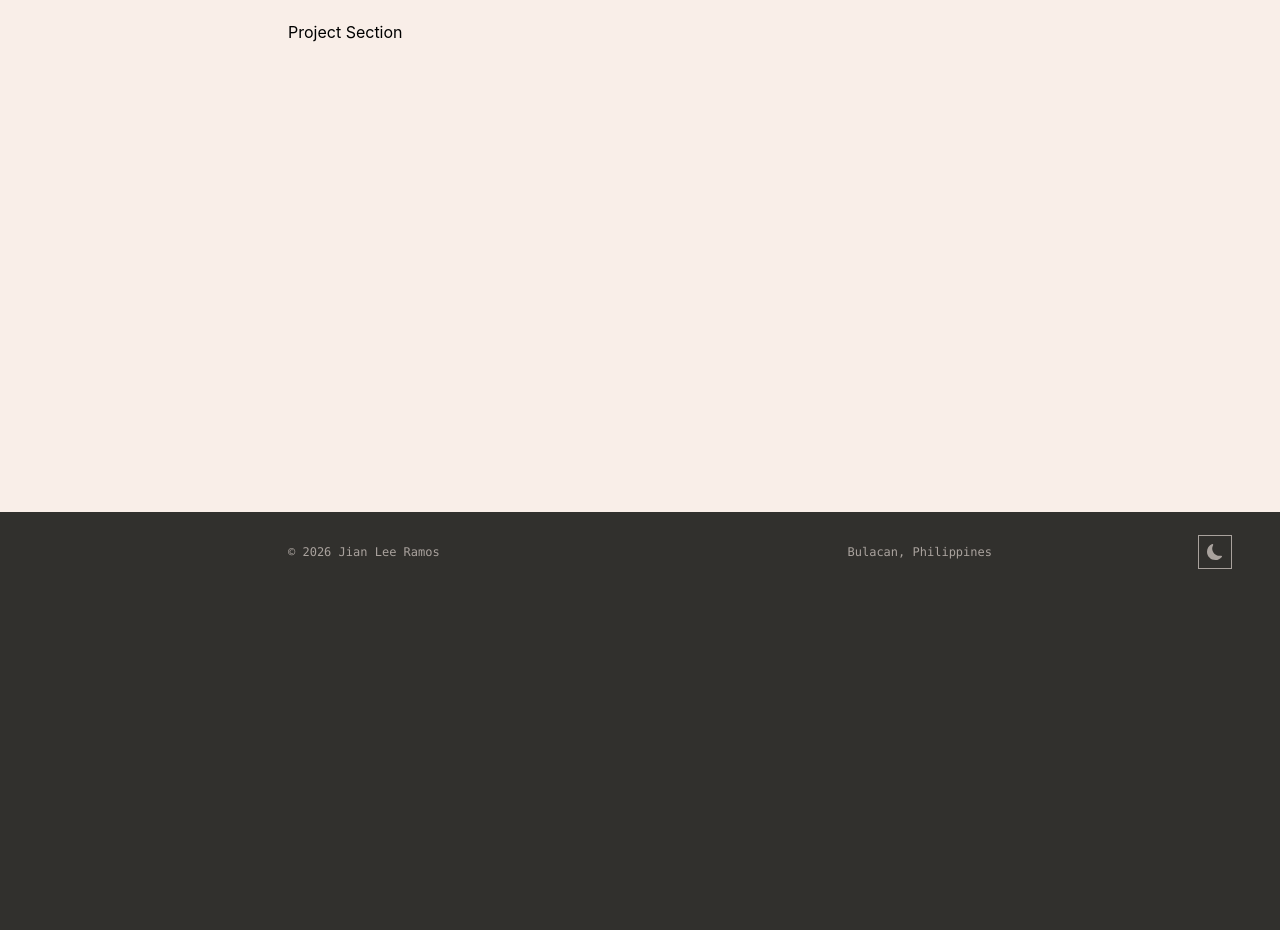
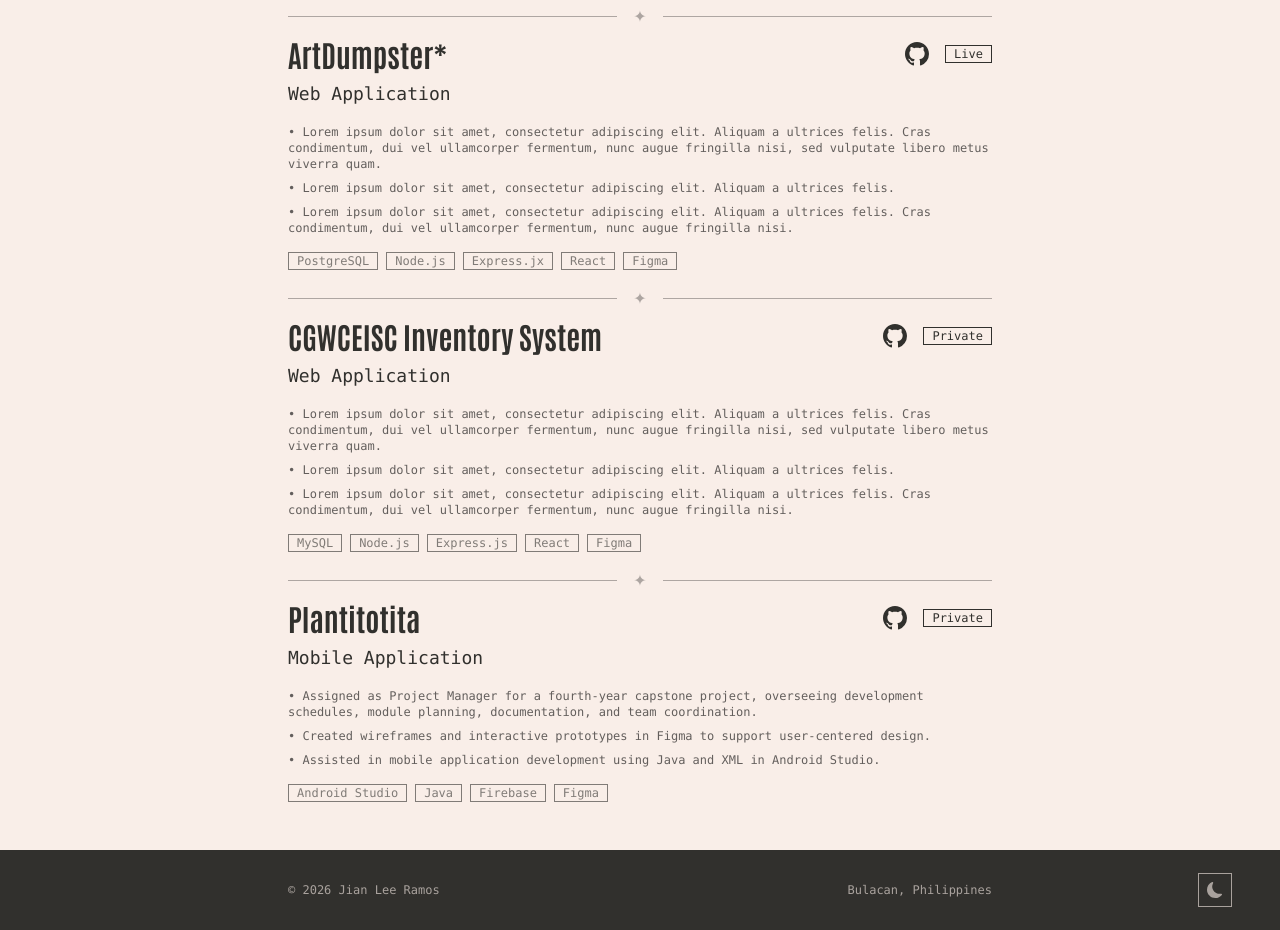
Before and after one commit to JaeYangLee/jian-lee-ramos, a React (Vite) app: page / in a window 1280 px wide. Shown: the part 1380-2310 px from the top of the page. Before the commit the page ends 1972 px from the top, so only its background shows below. Built offline with nearby package versions, Linux system fonts and the light colour scheme.

Commit message:
feat: enhance styling and layout across multiple components for improved dark mode support

```diff
--- a/src/components/Artworks.jsx
+++ b/src/components/Artworks.jsx
@@ -20,9 +20,9 @@ function Projects() {
           <hr className="w-full opacity-30" />
         </div>
 
-        <div className="w-full px-4 py-2 columns-2 md:columns-3 sm:columns-2 lg:columns-3 xl:columns-4 xl:gap-8 md:px-24 md:py-4 lg:px-36 lg:py-8 xl:px-72 xl:py-12">
+        <div className="w-full px-4 py-2 columns-2 md:columns-3 sm:columns-2 lg:columns-2 xl:columns-2 xl:gap-8 md:px-24 md:py-4 lg:px-36 lg:py-8 xl:px-72 xl:py-12">
           <img
-            className="object-cover py-2 size-80"
+            className="py-2 "
             src="src/assets/Artworks/480246677_914541654176119_2352783793277039663_n.jpg"
             alt="artwork-1"
           />
--- a/src/components/Education.jsx
+++ b/src/components/Education.jsx
@@ -30,10 +30,10 @@ function Projects() {
               <hr className="w-full opacity-30" />
             </div>
 
-            <h1 className="flex text-xl font-bold text-center md:hidden font-antonio text-[#31302D] dark:text-[#F9EEE8]">
+            <h1 className="flex text-xl font-bold text-center md:hidden font-antonio text-[#31302D] dark:text-[#C6BF8B]">
               B.S. Major in Computer Science
             </h1>
-            <h1 className="hidden text-lg font-bold md:text-xl lg:text-2xl xl:text-3xl md:flex font-antonio text-[#31302D] dark:text-[#F9EEE8]">
+            <h1 className="hidden text-lg font-bold md:text-xl lg:text-2xl xl:text-3xl md:flex font-antonio text-[#31302D] dark:text-[#C6BF8B]">
               B.S. Major in Computer Science
             </h1>
             <p className="font-mono text-sm font-light text-center xl:text-lg text-[#31302D] opacity-60 dark:text-[#F9EEE8]">
--- a/src/components/Projects.jsx
+++ b/src/components/Projects.jsx
@@ -1,4 +1,5 @@
 import React from "react";
+import { BsGithub } from "react-icons/bs";
 
 function Projects() {
   return (
@@ -14,8 +15,194 @@ function Projects() {
             had fun building along the way.
           </p>
         </div>
-        <div className="flex flex-col gap-4 px-8 py-4 md:px-24 lg:px-36 xl:px-72 dark:text-[#F9EEE8]">
-          Project Section
+
+        <div className="flex flex-col items-center justify-center w-full gap-4 px-8 pb-4 md:px-24 lg:px-36 xl:px-72">
+          <div className="flex flex-col items-center justify-center w-full">
+            <div className="flex flex-row items-center justify-center w-full gap-4 pb-2 dark:text-[#F9EEE8]">
+              <hr className="w-full opacity-30" />
+              <p className="opacity-30">✦</p>
+              <hr className="w-full opacity-30" />
+            </div>
+
+            <div className="flex flex-row items-center justify-start w-full gap-4 pb-4">
+              <div className="flex flex-col items-start justify-start w-full gap-2">
+                <div className="flex flex-row items-center justify-between w-full">
+                  <h2 className="text-2xl font-bold text-left md:text-xl lg:text-2xl xl:text-3xl font-antonio text-[#31302D] dark:text-[#C6BF8B]">
+                    ArtDumpster*
+                  </h2>
+
+                  <div className="flex flex-row items-center justify-center gap-4">
+                    <BsGithub className="size-6 text-[#31302D] dark:text-[#C6BF8B]" />
+                    <button className="font-mono text-xs px-2 border  text-[#31302D] dark:text-[#C6BF8B]">
+                      Live
+                    </button>
+                  </div>
+                </div>
+                <p className="font-mono text-xs font-light lg:text-lg xl:text-lg text-[#31302D] dark:text-[#F9EEE8]">
+                  Web Application
+                </p>
+              </div>
+            </div>
+
+            <div className=" flex flex-col items-start justify-center opacity-60 gap-2 dark:text-[#F9EEE8]">
+              <p className="font-mono text-xs font-light">
+                • Lorem ipsum dolor sit amet, consectetur adipiscing elit.
+                Aliquam a ultrices felis. Cras condimentum, dui vel ullamcorper
+                fermentum, nunc augue fringilla nisi, sed vulputate libero metus
+                viverra quam.
+              </p>
+              <p className="font-mono text-xs font-light">
+                • Lorem ipsum dolor sit amet, consectetur adipiscing elit.
+                Aliquam a ultrices felis.
+              </p>
+              <p className="font-mono text-xs font-light">
+                • Lorem ipsum dolor sit amet, consectetur adipiscing elit.
+                Aliquam a ultrices felis. Cras condimentum, dui vel ullamcorper
+                fermentum, nunc augue fringilla nisi.
+              </p>
+            </div>
+
+            <div className="flex flex-row flex-wrap items-start w-full gap-2 pt-4 text-center opacity-60">
+              <p className="px-1 md:px-2 text-xs border text-[#31302D] dark:text-[#F9EEE8] font-mono">
+                PostgreSQL
+              </p>
+              <p className="px-1 md:px-2 text-xs border text-[#31302D] dark:text-[#F9EEE8] font-mono">
+                Node.js
+              </p>
+              <p className="px-1 md:px-2 text-xs border text-[#31302D] dark:text-[#F9EEE8] font-mono">
+                Express.jx
+              </p>
+              <p className="px-1 md:px-2 text-xs border text-[#31302D] dark:text-[#F9EEE8] font-mono">
+                React
+              </p>
+              <p className="px-1 md:px-2 text-xs border text-[#31302D] dark:text-[#F9EEE8] font-mono">
+                Figma
+              </p>
+            </div>
+          </div>
+
+          <div className="flex flex-col items-center justify-center w-full">
+            <div className="flex flex-row items-center justify-center w-full gap-4 pb-2 dark:text-[#F9EEE8]">
+              <hr className="w-full opacity-30" />
+              <p className="opacity-30">✦</p>
+              <hr className="w-full opacity-30" />
+            </div>
+
+            <div className="flex flex-row items-center justify-start w-full gap-4 pb-4">
+              <div className="flex flex-col items-start justify-start w-full gap-2">
+                <div className="flex flex-row items-center justify-between w-full">
+                  <h2 className="text-2xl font-bold text-left md:text-xl lg:text-2xl xl:text-3xl font-antonio text-[#31302D] dark:text-[#C6BF8B]">
+                    CGWCEISC Inventory System
+                  </h2>
+
+                  <div className="flex flex-row items-center justify-center gap-4">
+                    <BsGithub className="size-6 text-[#31302D] dark:text-[#C6BF8B]" />
+                    <button className="font-mono text-xs px-2 border  text-[#31302D] dark:text-[#C6BF8B]">
+                      Private
+                    </button>
+                  </div>
+                </div>
+                <p className="font-mono text-xs font-light lg:text-lg xl:text-lg text-[#31302D] dark:text-[#F9EEE8]">
+                  Web Application
+                </p>
+              </div>
+            </div>
+
+            <div className=" flex flex-col items-start justify-center opacity-60 gap-2 dark:text-[#F9EEE8]">
+              <p className="font-mono text-xs font-light">
+                • Lorem ipsum dolor sit amet, consectetur adipiscing elit.
+                Aliquam a ultrices felis. Cras condimentum, dui vel ullamcorper
+                fermentum, nunc augue fringilla nisi, sed vulputate libero metus
+                viverra quam.
+              </p>
+              <p className="font-mono text-xs font-light">
+                • Lorem ipsum dolor sit amet, consectetur adipiscing elit.
+                Aliquam a ultrices felis.
+              </p>
+              <p className="font-mono text-xs font-light">
+                • Lorem ipsum dolor sit amet, consectetur adipiscing elit.
+                Aliquam a ultrices felis. Cras condimentum, dui vel ullamcorper
+                fermentum, nunc augue fringilla nisi.
+              </p>
+            </div>
+
+            <div className="flex flex-row flex-wrap items-start w-full gap-2 pt-4 text-center opacity-60">
+              <p className="px-1 md:px-2 text-xs border text-[#31302D] dark:text-[#F9EEE8] font-mono">
+                MySQL
+              </p>
+              <p className="px-1 md:px-2 text-xs border text-[#31302D] dark:text-[#F9EEE8] font-mono">
+                Node.js
+              </p>
+              <p className="px-1 md:px-2 text-xs border text-[#31302D] dark:text-[#F9EEE8] font-mono">
+                Express.js
+              </p>
+              <p className="px-1 md:px-2 text-xs border text-[#31302D] dark:text-[#F9EEE8] font-mono">
+                React
+              </p>
+              <p className="px-1 md:px-2 text-xs border text-[#31302D] dark:text-[#F9EEE8] font-mono">
+                Figma
+              </p>
+            </div>
+          </div>
+
+          <div className="flex flex-col items-center justify-center w-full">
+            <div className="flex flex-row items-center justify-center w-full gap-4 pb-2 dark:text-[#F9EEE8]">
+              <hr className="w-full opacity-30" />
+              <p className="opacity-30">✦</p>
+              <hr className="w-full opacity-30" />
+            </div>
+
+            <div className="flex flex-row items-center justify-start w-full gap-4 pb-4">
+              <div className="flex flex-col items-start justify-start w-full gap-2">
+                <div className="flex flex-row items-center justify-between w-full">
+                  <h2 className="text-2xl font-bold text-left md:text-xl lg:text-2xl xl:text-3xl font-antonio text-[#31302D] dark:text-[#C6BF8B]">
+                    Plantitotita
+                  </h2>
+
+                  <div className="flex flex-row items-center justify-center gap-4">
+                    <BsGithub className="size-6 text-[#31302D] dark:text-[#C6BF8B]" />
+                    <button className="font-mono text-xs px-2 border  text-[#31302D] dark:text-[#C6BF8B]">
+                      Private
+                    </button>
+                  </div>
+                </div>
+                <p className="font-mono text-xs font-light lg:text-lg xl:text-lg text-[#31302D] dark:text-[#F9EEE8]">
+                  Mobile Application
+                </p>
+              </div>
+            </div>
+
+            <div className=" flex flex-col items-start justify-center opacity-60 gap-2 dark:text-[#F9EEE8]">
+              <p className="font-mono text-xs font-light">
+                • Assigned as Project Manager for a fourth-year capstone
+                project, overseeing development schedules, module planning,
+                documentation, and team coordination.
+              </p>
+              <p className="font-mono text-xs font-light">
+                • Created wireframes and interactive prototypes in Figma to
+                support user-centered design.
+              </p>
+              <p className="font-mono text-xs font-light">
+                • Assisted in mobile application development using Java and XML
+                in Android Studio.
+              </p>
+            </div>
+
+            <div className="flex flex-row flex-wrap items-start w-full gap-2 pt-4 pb-8 text-center opacity-60">
+              <p className="px-1 md:px-2 text-xs border text-[#31302D] dark:text-[#F9EEE8] font-mono">
+                Android Studio
+              </p>
+              <p className="px-1 md:px-2 text-xs border text-[#31302D] dark:text-[#F9EEE8] font-mono">
+                Java
+              </p>
+              <p className="px-1 md:px-2 text-xs border text-[#31302D] dark:text-[#F9EEE8] font-mono">
+                Firebase
+              </p>
+              <p className="px-1 md:px-2 text-xs border text-[#31302D] dark:text-[#F9EEE8] font-mono">
+                Figma
+              </p>
+            </div>
+          </div>
         </div>
       </div>
     </>
--- a/src/components/SideBar.jsx
+++ b/src/components/SideBar.jsx
@@ -3,7 +3,7 @@ import React from "react";
 function SideBar() {
   return (
     <>
-      <div className="hidden fixed left-0 md:flex flex-col justify-between min-h-full bg-[#31302D] dark:bg-[#1d1d1b] z-70 dark:border-r dark:border-[#F9EEE8]">
+      <div className="hidden fixed left-0 md:flex flex-col justify-between min-h-full bg-[#31302D] dark:bg-[#1d1d1b] z-70 dark:border-r dark:border-[#F9EEE8] border-r-2 border-black">
         <div className="flex flex-col items-center justify-center p-2 text-xs lg:text-sm bg-[#C6BF8B] font-mono font-bold dark:bg-[#1d1d1b] dark:text-[#F9EEE8] dark:border-b dark:border-[#F9EEE8]">
           <p>ジ</p>
           <p>ア</p>
@@ -39,7 +39,7 @@ function SideBar() {
           <p>E</p>
         </div>
 
-        <div className="flex flex-col items-center justify-center p-2 text-xs bg-[#F9EEE8] font-mono font-bold lg:text-sm dark:bg-[#1d1d1b] dark:text-[#F9EEE8] dark:border-t dark:border-[#F9EEE8]">
+        <div className="flex flex-col items-center justify-center p-2 text-xs bg-[#C6BF8B] font-mono font-bold lg:text-sm dark:bg-[#1d1d1b] dark:text-[#F9EEE8] dark:border-t dark:border-[#F9EEE8]">
           <p>✦</p>
         </div>
       </div>
```
Also changed, not shown: src/components/Experience.jsx (+12 -13 lines), src/pages/PageTwo.jsx (+5 -5 lines).
